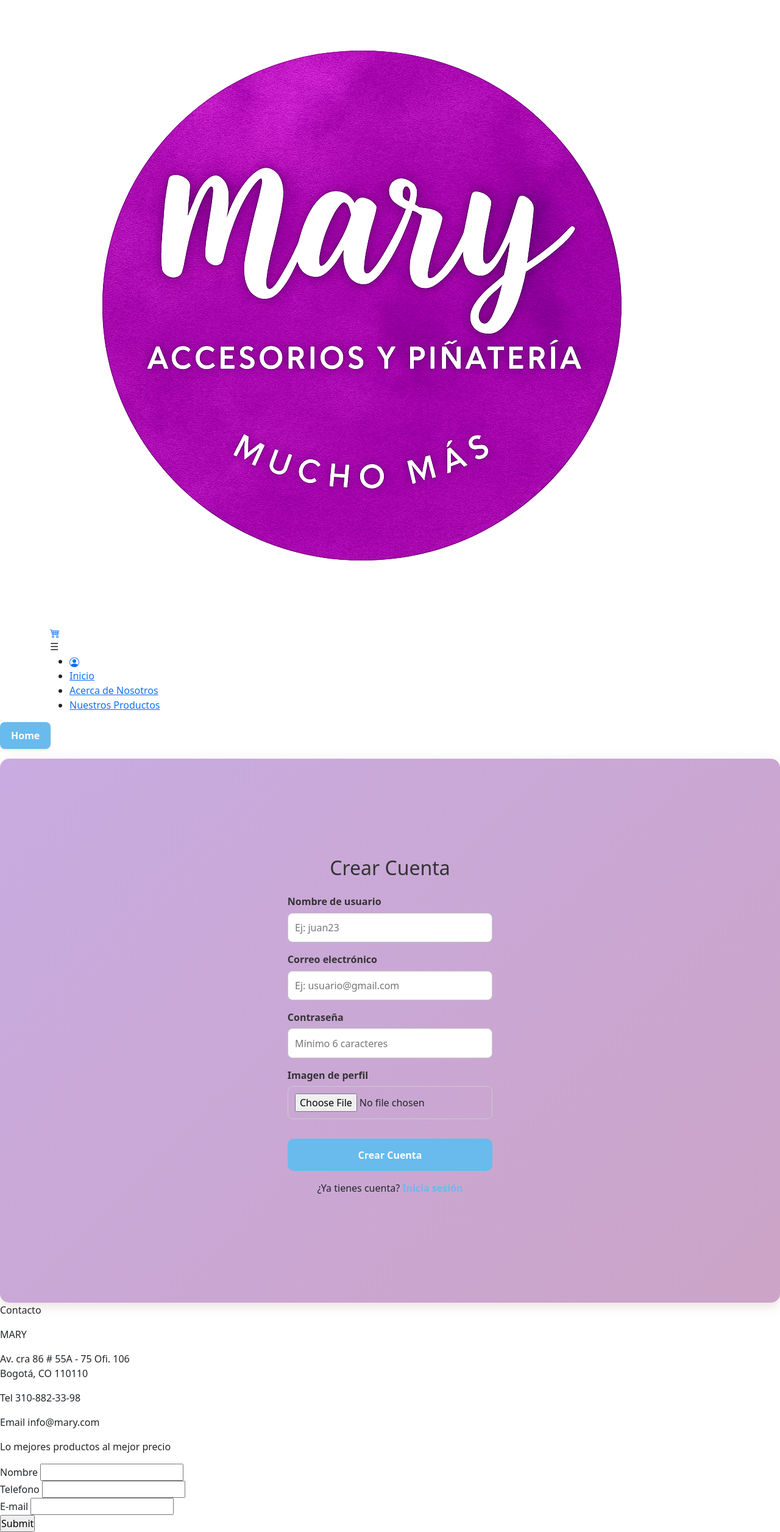
After one commit to ju4ndrc/E-commerce, a FastAPI app: template templates/users/register.html in a window 1280 px wide. The commit adds this page. Shown: the whole page at 61% size. Run offline with FastAPI, Linux system fonts and the light colour scheme; the template is opened without the code that fills it, so the values that code supplies are empty.

Commit message:
[!]Fixed the register form response;[+]New templates for register users;[]

```diff
--- a/app/main.py
+++ b/app/main.py
@@ -42,4 +42,4 @@ app.include_router(orderd.router)
 
 @app.get("/",response_class=HTMLResponse,status_code=200)
 async def root(request: Request):
-    return templates.TemplateResponse("base.html",{"request":request})
+    return templates.TemplateResponse("home.html",{"request":request})
--- /dev/null
+++ b/static/register.css
@@ -0,0 +1,108 @@
+
+.btn-home {
+  display: inline-block;
+  background-color: #69BAED;
+  color: white;
+  padding: 10px 18px;
+  font-weight: bold;
+  text-decoration: none;
+  border-radius: 8px;
+  box-shadow: 0 2px 5px rgba(0,0,0,0.1);
+  transition: background 0.3s, transform 0.2s;
+  margin-bottom: 1rem;
+}
+
+.btn-home:hover {
+  background-color: #4aa4d0;
+  transform: translateY(-2px);
+}
+
+
+.login-container {
+    display: flex;
+    align-items: center;
+    justify-content: center;
+     background: linear-gradient(135deg, #c9abe1, #cba4c7);
+
+
+
+    padding-top: 10rem;
+    padding-bottom: 10rem;
+
+    border-radius: 15px;
+    box-shadow: 0 5px 20px rgba(111, 38, 38, 0.15);
+}
+
+.login-form h2 {
+    text-align: center;
+    margin-bottom: 1.5rem;
+    color: #333;
+}
+
+.form-group {
+    display: flex;
+    flex-direction: column;
+    margin-bottom: 1rem;
+}
+
+.form-group label {
+    margin-bottom: 0.4rem;
+    font-weight: bold;
+    color: #333;
+}
+
+.form-group input {
+    padding: 0.7rem;
+    border: 1px solid #ccc;
+    border-radius: 8px;
+    font-size: 1rem;
+}
+
+.form-group input:focus {
+    outline: none;
+    border-color: #69BAED;
+    box-shadow: 0 0 4px rgba(105,186,237,0.5);
+}
+
+.btn-submit {
+    width: 100%;
+    background-color: #69BAED;
+    color: white;
+    padding: 0.9rem;
+    border: none;
+    border-radius: 10px;
+    cursor: pointer;
+    font-weight: bold;
+    margin-top: 1rem;
+    transition: background 0.3s;
+}
+
+.btn-submit:hover {
+    background-color: #4d9fcd;
+}
+
+.login-link {
+    text-align: center;
+    margin-top: 1rem;
+}
+
+.login-link a {
+    color: #69BAED;
+    font-weight: bold;
+    text-decoration: none;
+}
+
+.login-link a:hover {
+    text-decoration: underline;
+}
+
+/* Responsive */
+@media (max-width: 500px) {
+    .login-container {
+        padding: 1.5rem;
+    }
+
+    .login-form h2 {
+        font-size: 1.6rem;
+    }
+}
--- /dev/null
+++ b/templates/users/register.html
@@ -0,0 +1,70 @@
+{%include 'components/headerComponent.html' %}
+
+    <link href="{{ url_for('static', path='/register.css') }}" rel="stylesheet">
+
+
+
+
+
+
+<a href="/" class="btn-home">Home</a>
+ <div class="login-container">
+
+        <form method="POST" action="/users/" enctype="multipart/form-data" class="login-form" >
+
+            <h2>Crear Cuenta</h2>
+
+            <div class="form-group">
+                <label for="username">Nombre de usuario</label>
+                <input
+                    type="text"
+                    id="username"
+                    name="username"
+                    placeholder="Ej: juan23"
+                    minlength="3"
+                    maxlength="20"
+
+                    title="Solo letras, números y guion bajo. Mínimo 3 caracteres."
+                    required>
+            </div>
+
+            <div class="form-group">
+                <label for="email">Correo electrónico</label>
+                <input
+                    type="email"
+                    id="email"
+                    name="email"
+                    placeholder="Ej: usuario@gmail.com"
+                    required>
+            </div>
+
+            <div class="form-group">
+                <label for="password">Contraseña</label>
+                <input
+                    type="password"
+                    id="password"
+                    name="password"
+                    placeholder="Mínimo 6 caracteres"
+                    minlength="6"
+                    required>
+            </div>
+
+            <div class="form-group">
+                <label for="img">Imagen de perfil</label>
+                <input
+                    type="file"
+                    id="img"
+                    name="img"
+                    accept="image/*"
+                    required>
+            </div>
+
+            <button type="submit" class="btn-submit">Crear Cuenta</button>
+
+            <p class="login-link">¿Ya tienes cuenta? <a href="#">Inicia sesión</a></p>
+
+        </form>
+
+    </div>
+
+{% include 'components/footerComponent.html' %}
```
Also changed, not shown: app/routers/users.py (+7 -1 lines), static/home.css (renamed from static/index.css, +13 -13 lines), templates/home.html (renamed from templates/base.html).
